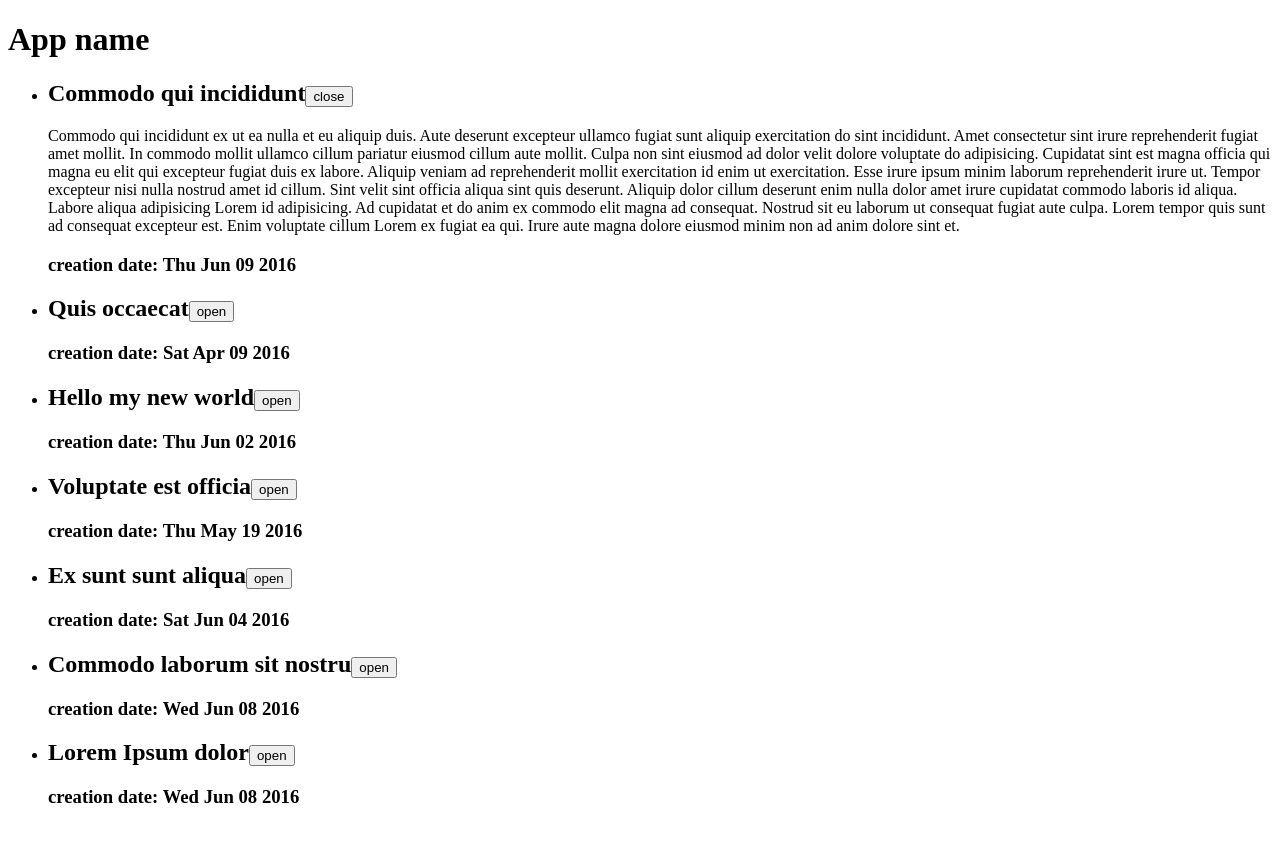
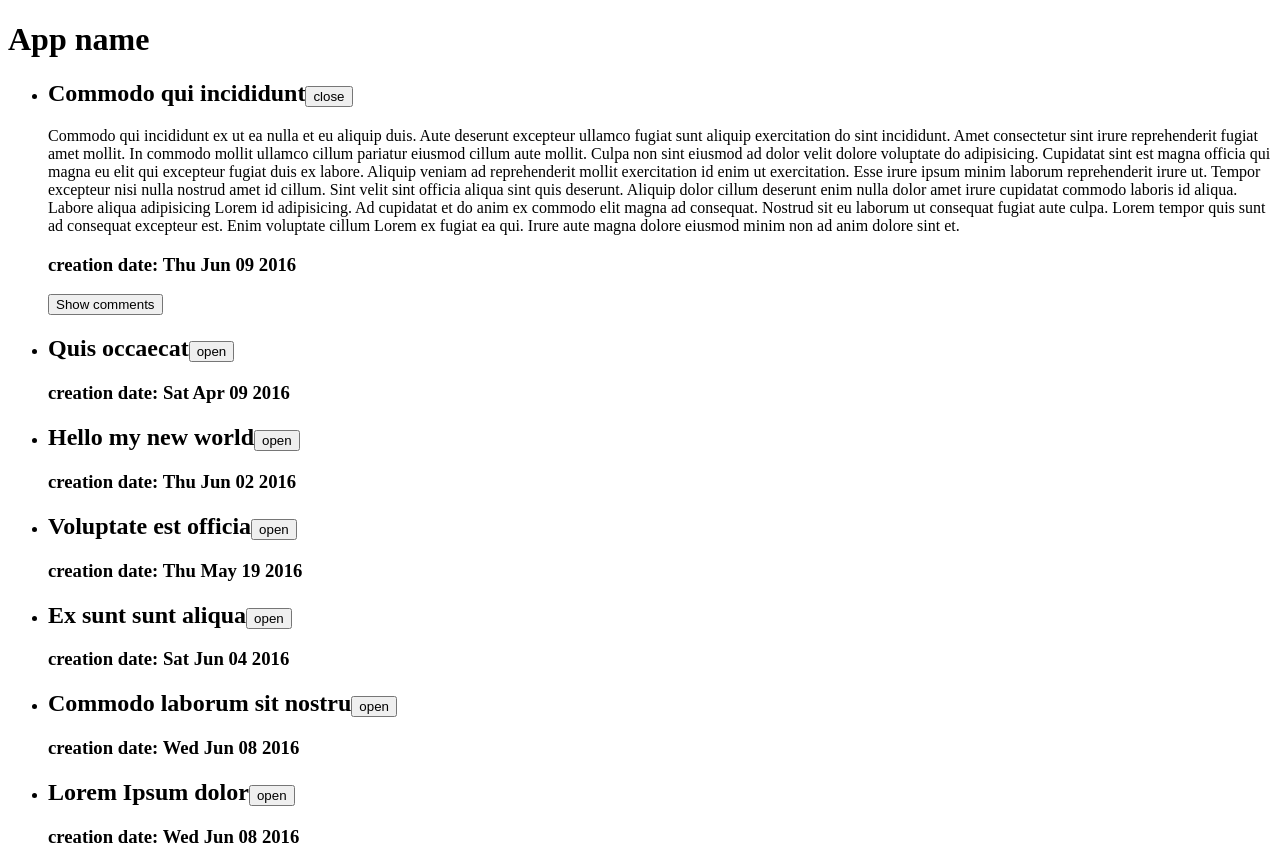
Before and after one commit to romabelka/basic-react-11-01, a React app: page / in a window 1280 px wide. Before the commit the page ends 827 px from the top, so only its background shows below. Built offline with nearby package versions, Linux system fonts and the light colour scheme.

Commit message:
homework/comments

```diff
--- a/src/components/Article.js
+++ b/src/components/Article.js
@@ -1,4 +1,5 @@
 import React, {Component} from 'react'
+import CommentList from './CommentList'
 
 class Article extends Component {
     constructor(props) {
@@ -36,8 +37,10 @@ class Article extends Component {
 
     render() {
         const {article} = this.props
+
 //        if (this.state.isOpen) throw new Error()
         const body = this.state.isOpen && <section>{article.text}</section>
+        const commentList = this.state.isOpen && article.comments && <CommentList comments={article.comments} />
         return (
             <div>
                 <h2>
@@ -48,6 +51,7 @@ class Article extends Component {
                 </h2>
                 {body}
                 <h3>creation date: {(new Date(article.date)).toDateString()}</h3>
+                {commentList}
             </div>
         )
     }
--- /dev/null
+++ b/src/components/Comment.js
@@ -0,0 +1,10 @@
+import React from 'react'
+
+const Comment = ({ comment }) => (
+    <div>
+        <p><b>{comment.user}</b></p>
+        <p>{comment.text}</p>
+    </div>
+)
+
+export default Comment
--- /dev/null
+++ b/src/components/CommentList.js
@@ -0,0 +1,31 @@
+import React, { Component } from 'react'
+import Comment from './Comment'
+
+class CommentList extends Component {
+    constructor(props) {
+        super(props)
+
+        this.state = {
+            isOpen: false
+        }
+    }
+    render() {
+        const { isOpen } = this.state
+        const comments = this.props.comments.map(comment => (<Comment comment={comment} key={comment.id} />))
+        const body = isOpen && <div>{comments}</div>
+        return (
+            <div>
+                {body}
+                <button onClick={this.handleClick}>{isOpen ? 'Hide' : 'Show'} comments</button>
+            </div>
+        )
+    }
+
+    handleClick = () => {
+        this.setState(state => ({
+            isOpen: !state.isOpen
+        }))
+    }
+}
+
+export default CommentList
```
Also changed, not shown: 1 other file (tests, documents, lock files or other folders).
